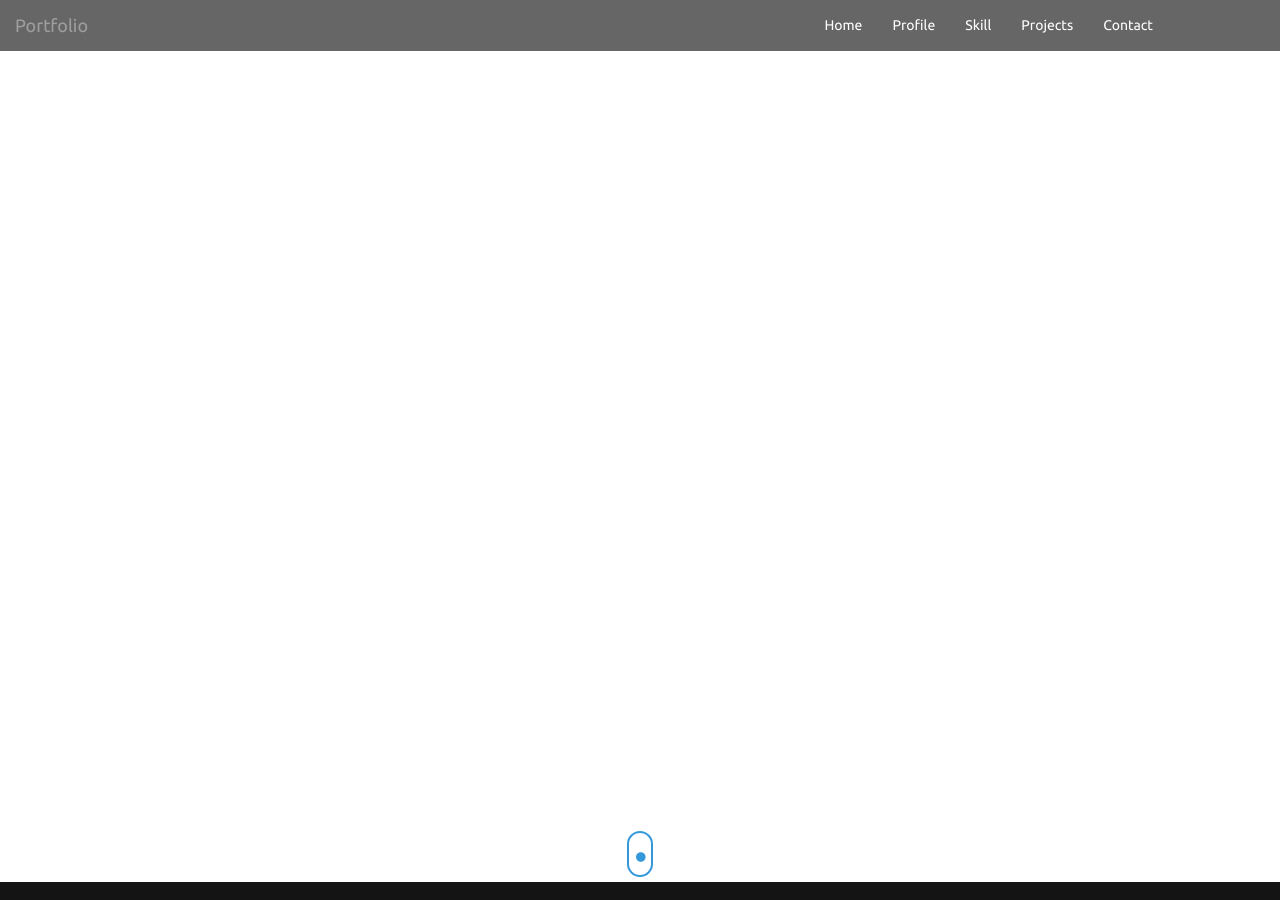
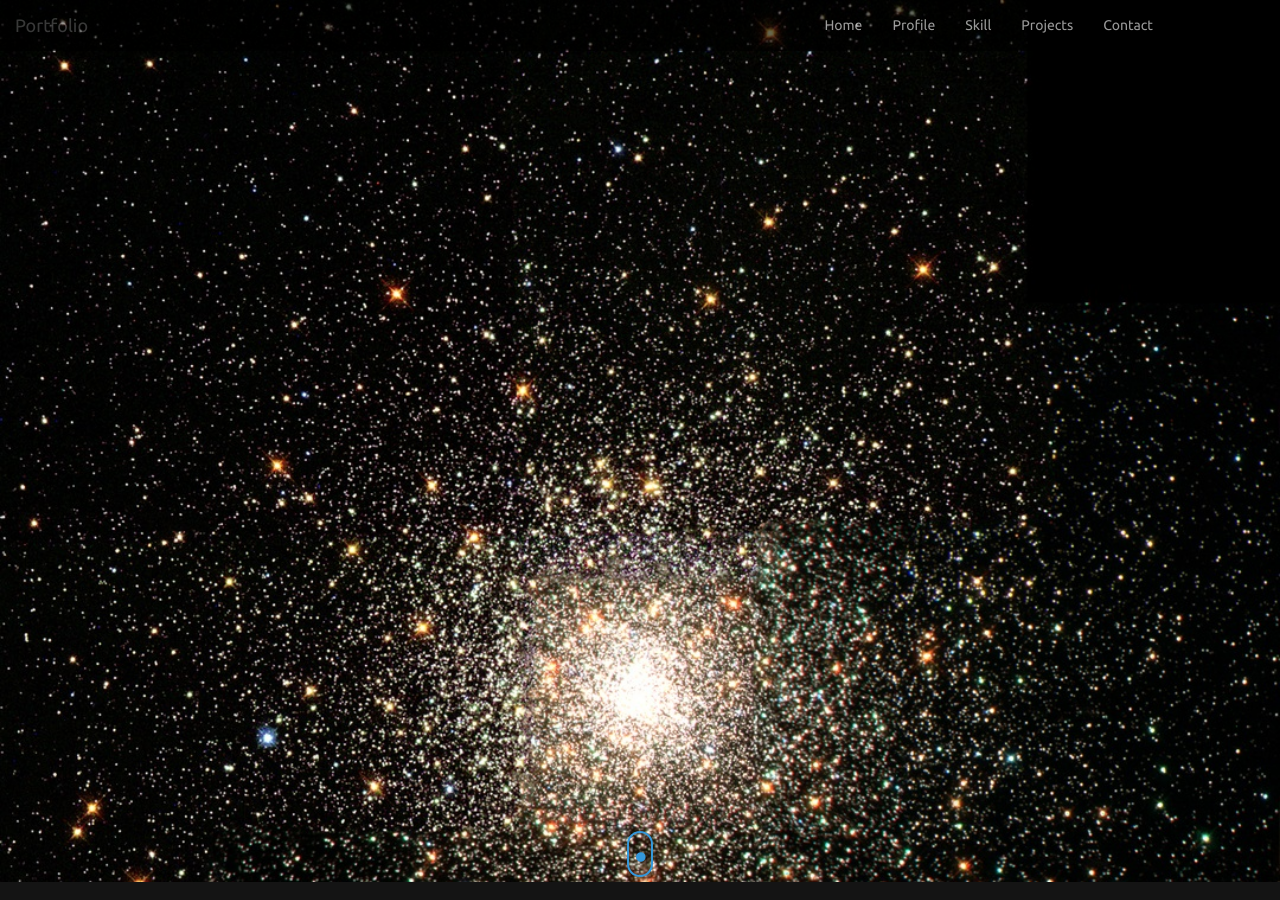
Before and after one commit to parasaro92/parasaro92.github.io, a Jekyll site: the page built from index.html, in a window 1280 px wide and 900 px high. Built offline with Jekyll 4.4.1, drawn with Linux system fonts in a browser that asks for light colours; nearby versions of some CDN libraries; grey boxes are pictures that could not be loaded.

Commit message:
Rolling back the iamge path change

```diff
--- a/_sass/home.scss
+++ b/_sass/home.scss
@@ -1,6 +1,6 @@
 #home {
   min-height: 98vh;
-  background-image: url(images/stars.jpg);
+  background-image: url(../images/stars.jpg);
   background-size: cover;
 
   .mouse {
```
